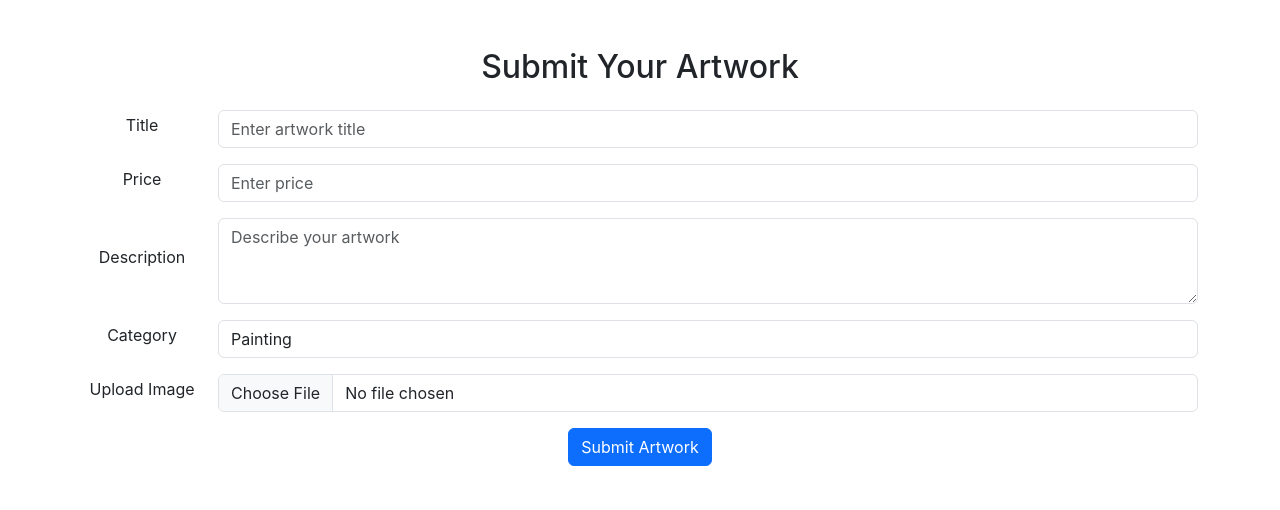
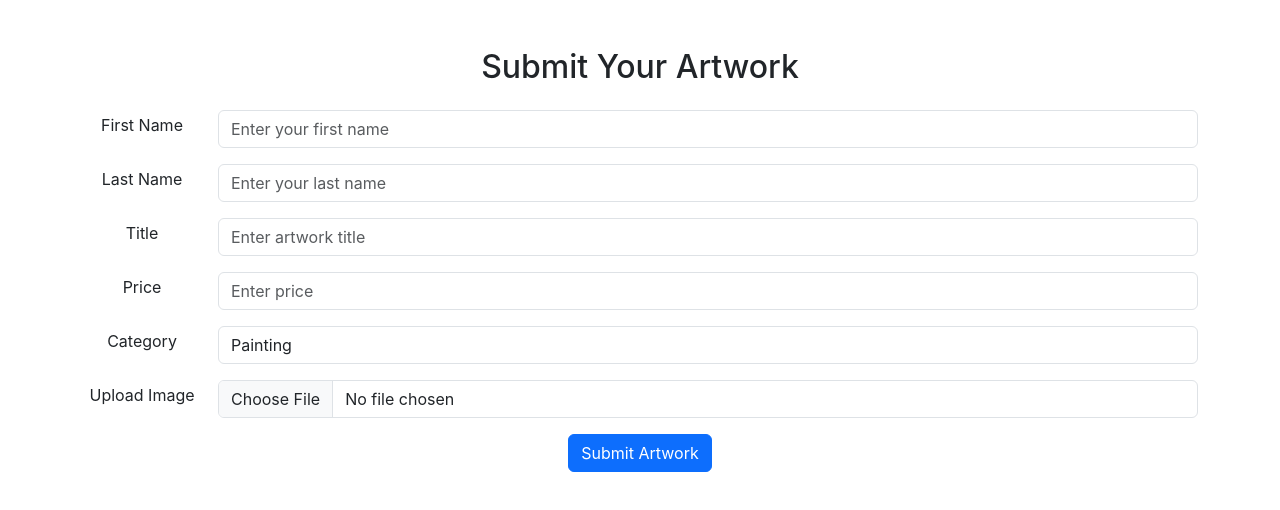
Before and after one commit to Rahel89/Online-Art-Gallery, a React (Create React App) app: page /submitart in a window 1280 px wide. Shown: the top 510 px of the page. Built offline with nearby package versions, Linux system fonts and the light colour scheme.

Commit message:
added error handling and modified some fields

```diff
--- a/src/Components/SubmitArt.js
+++ b/src/Components/SubmitArt.js
@@ -1,35 +1,151 @@
 import React from 'react';
 import { Link } from 'react-router-dom';
+import  { useState } from "react";
 
 const SubmitArt = () => {
+  const [formData, setFormData] = useState({
+    firstName: '',
+    lastName: '',
+    title: '',
+    price: '',
+    category: 'Painting',
+    image: null
+  });
+  const [errors, setErrors] = useState({});
+
+  const validateForm = () => {
+    const newErrors = {};
+    if (!formData.firstName) newErrors.firstName = 'First Name is required.';
+    if (!formData.lastName) newErrors.lastName = 'Last Name is required.';
+    if (!formData.title) newErrors.title = 'Artwork Title is required.';
+    if (!formData.price) {
+      newErrors.price = 'Price is required.';
+    } else if (formData.price <= 0) {
+      newErrors.price = 'Price must be a positive number.';
+    }
+    if (!formData.image) newErrors.image = 'Image upload is required.';
+
+    return newErrors;
+  };
+
+  const handleSubmit = (event) => {
+    event.preventDefault();
+    const validationErrors = validateForm();
+    if (Object.keys(validationErrors).length > 0) {
+      setErrors(validationErrors);
+    } else {
+      console.log('Form submitted successfully!', formData);
+      // form submission to server
+      setFormData({
+        firstName: '',
+        lastName: '',
+        title: '',
+        price: '',
+        category: 'Painting',
+        image: null
+      });
+      setErrors({});
+    }
+  };
+
+  const handleChange = (e) => {
+    const { name, value } = e.target;
+    setFormData({
+      ...formData,
+      [name]: value
+    });
+    setErrors({ ...errors, [name]: '' }); // Clears the error for the current field
+  };
+
+  const handleFileChange = (e) => {
+    setFormData({
+      ...formData,
+      image: e.target.files[0] // to store the uploaded file
+    });
+    setErrors({ ...errors, image: '' });
+  };
+
   return (
     <div className="container text-center mt-5">
       <h2>Submit Your Artwork</h2>
-      <form className="mt-4">
+      <form className="mt-4" onSubmit={handleSubmit}>
+        <div className="mb-3 d-flex align-items-center">
+          <label className="form-label me-3" style={{ minWidth: "120px" }}>First Name</label>
+          <input
+            type="text"
+            name="firstName"
+            value={formData.firstName}
+            onChange={handleChange}
+            className="form-control"
+            placeholder="Enter your first name"
+          />
+          {errors.firstName && <span className="error text-danger">{errors.firstName}</span>}
+        </div>
+
+        <div className="mb-3 d-flex align-items-center">
+          <label className="form-label me-3" style={{ minWidth: "120px" }}>Last Name</label>
+          <input
+            type="text"
+            name="lastName"
+            value={formData.lastName}
+            onChange={handleChange}
+            className="form-control"
+            placeholder="Enter your last name"
+          />
+          {errors.lastName && <span className="error text-danger">{errors.lastName}</span>}
+        </div>
+
         <div className="mb-3 d-flex align-items-center">
           <label className="form-label me-3" style={{ minWidth: "120px" }}>Title</label>
-          <input type="text" className="form-control" placeholder="Enter artwork title" />
+          <input
+            type="text"
+            name="title"
+            value={formData.title}
+            onChange={handleChange}
+            className="form-control"
+            placeholder="Enter artwork title"
+          />
+          {errors.title && <span className="error text-danger">{errors.title}</span>}
         </div>
+
         <div className="mb-3 d-flex align-items-center">
           <label className="form-label me-3" style={{ minWidth: "120px" }}>Price</label>
-          <input type="number" className="form-control" placeholder="Enter price" />
+          <input
+            type="number"
+            name="price"
+            value={formData.price}
+            onChange={handleChange}
+            className="form-control"
+            placeholder="Enter price"
+          />
+          {errors.price && <span className="error text-danger">{errors.price}</span>}
         </div>
-        <div className="mb-3 d-flex align-items-center">
-          <label className="form-label me-3" style={{ minWidth: "120px" }}>Description</label>
-          <textarea className="form-control" placeholder="Describe your artwork" rows="3"></textarea>
-        </div>
+
         <div className="mb-3 d-flex align-items-center">
           <label className="form-label me-3" style={{ minWidth: "120px" }}>Category</label>
-          <select className="form-control">
-            <option>Painting</option>
-            <option>Photography</option>
-            <option>Sculpture</option>
+          <select
+            name="category"
+            value={formData.category}
+            onChange={handleChange}
+            className="form-control"
+          >
+            <option value="Painting">Painting</option>
+            <option value="Photography">Photography</option>
+            <option value="Sculpture">Sculpture</option>
           </select>
+          {errors.category && <span className="error text-danger">{errors.category}</span>}
         </div>
+
         <div className="mb-3 d-flex align-items-center">
           <label className="form-label me-3" style={{ minWidth: "120px" }}>Upload Image</label>
-          <input type="file" className="form-control" />
+          <input
+            type="file"
+            className="form-control"
+            onChange={handleFileChange}
+          />
+          {errors.image && <span className="error text-danger">{errors.image}</span>}
         </div>
+
         <button type="submit" className="btn btn-primary">Submit Artwork</button>
       </form>
     </div>
```
